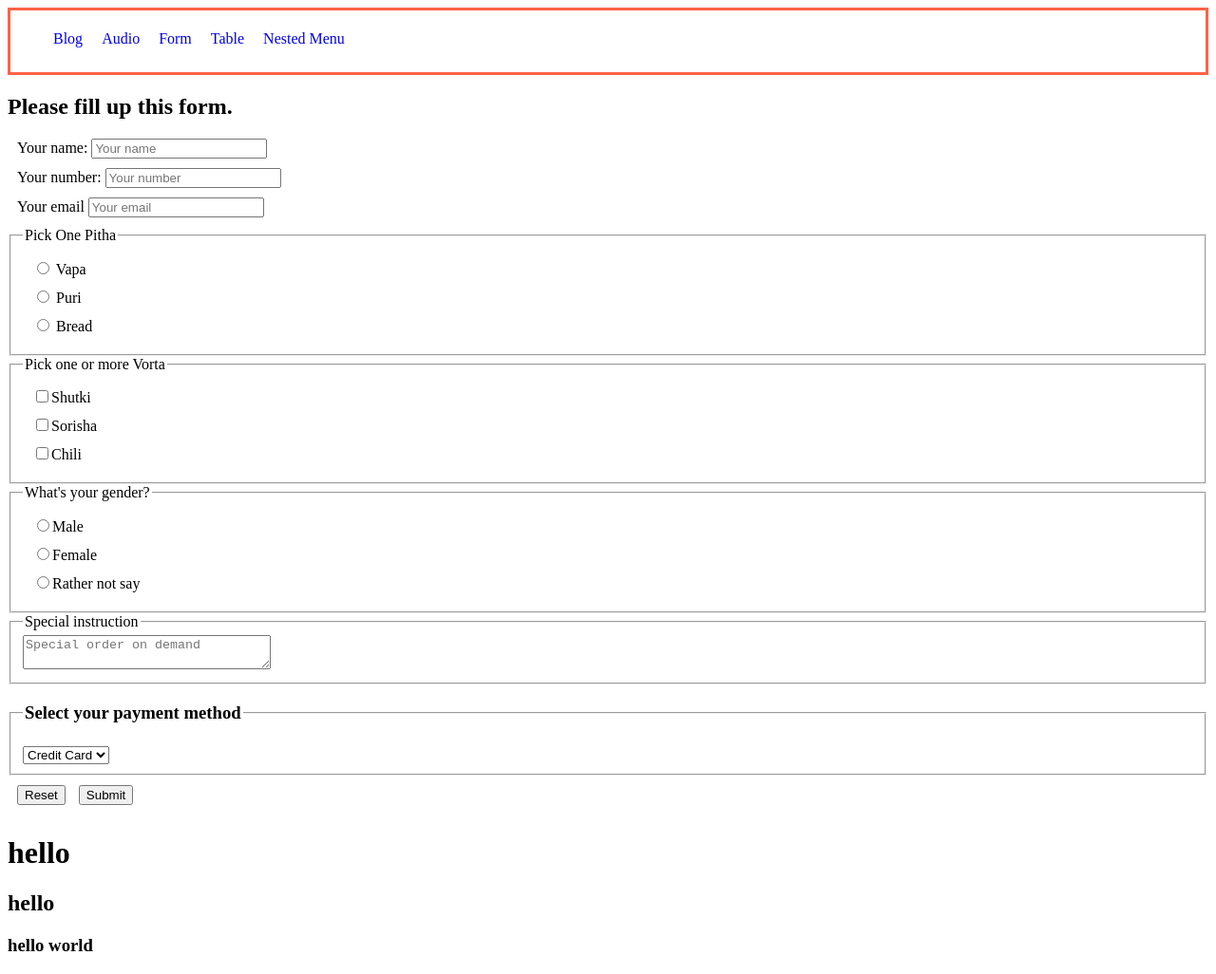
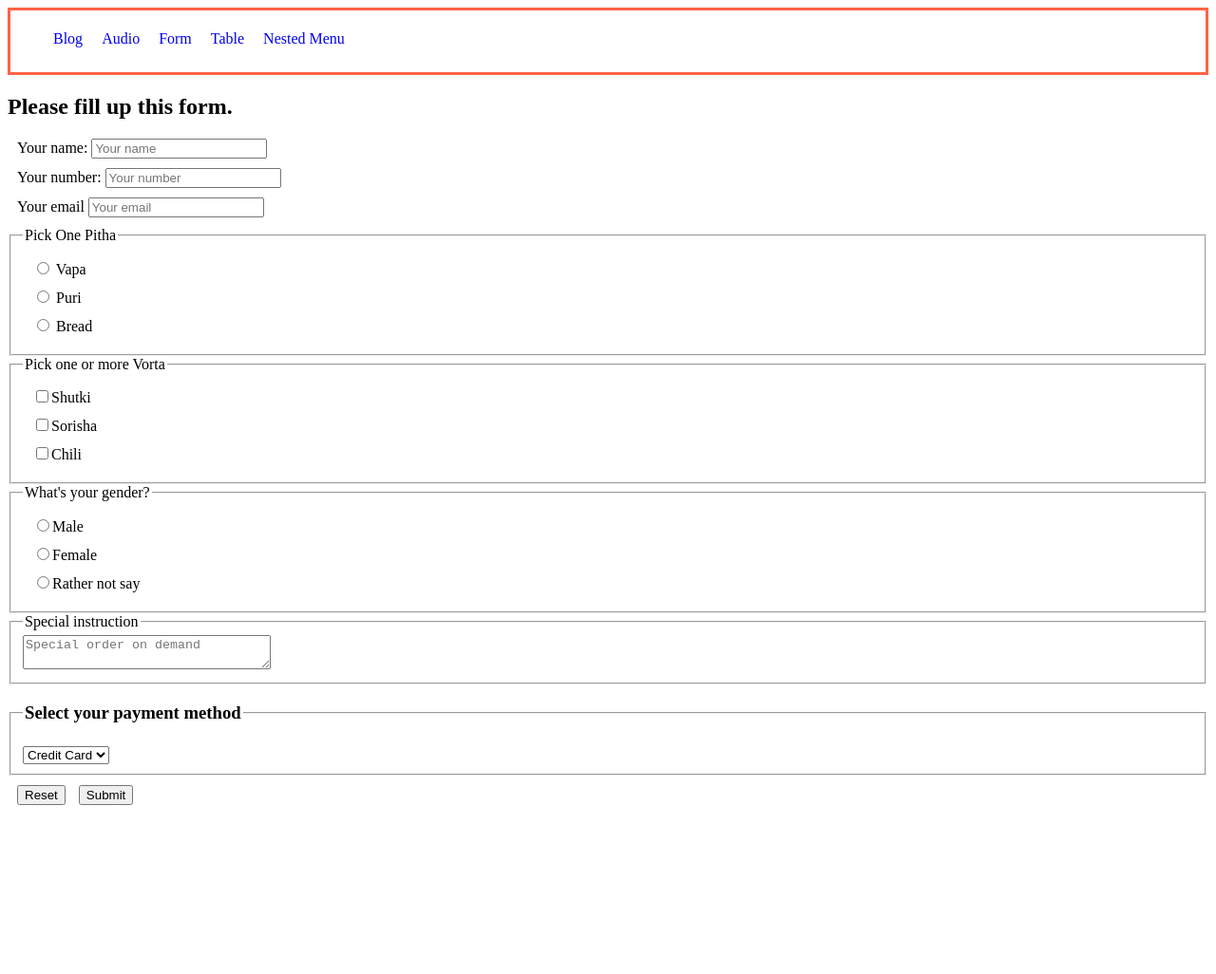
Before and after one commit to ariful97768/my-second-github-repo, a plain HTML site: page form.html in a window 1280 px wide. Shown: the whole page at 95% size. After the commit the page ends 866 px from the top, so only its background shows below. Drawn offline with Linux system fonts and the light colour scheme.

Commit message:
kosom ami beshi kichu change kori nai taw push korar jonno bolche

```diff
--- a/form.html
+++ b/form.html
@@ -104,11 +104,7 @@
         </section>
     </main>
     <footer>
-<h1>hello</h1>
-<h2>hello</h2>
+
     </footer>
-    <h3>
-        hello world
-    </h3>
 </body>
 </html>
```
